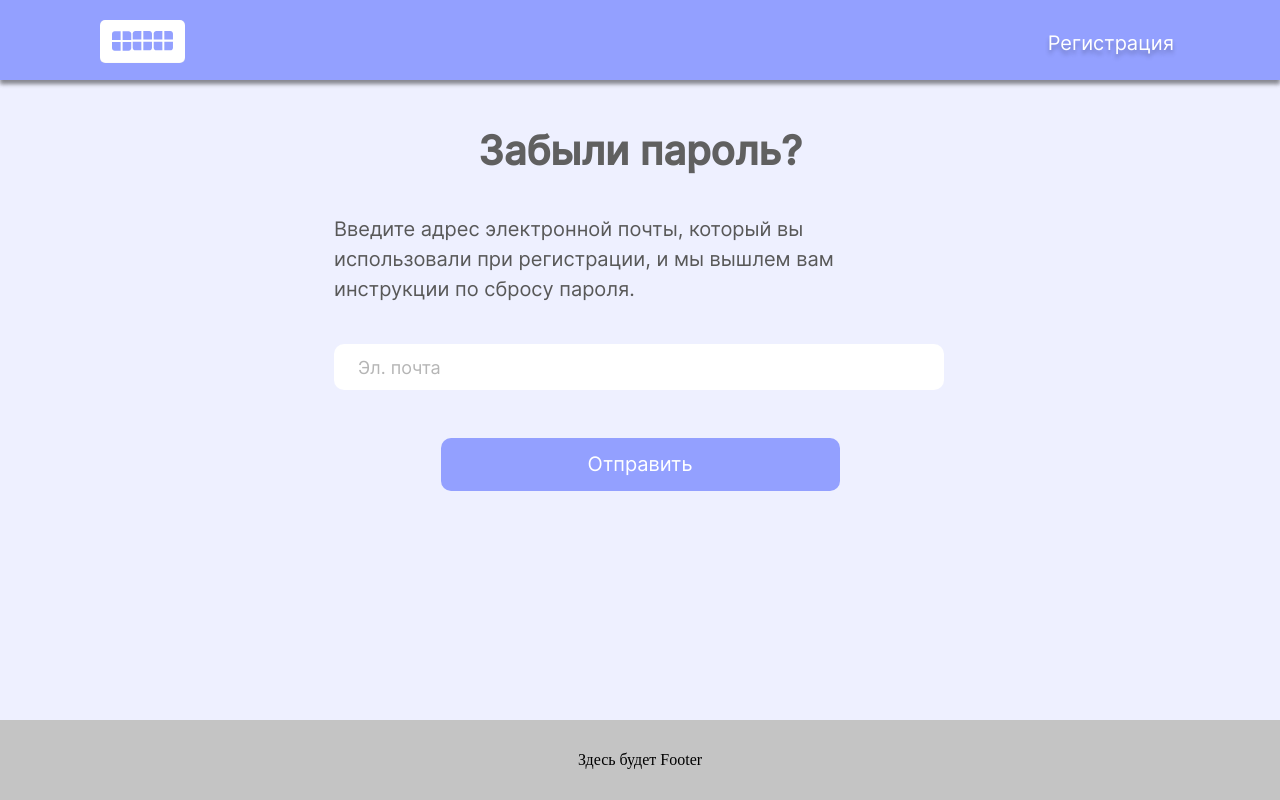
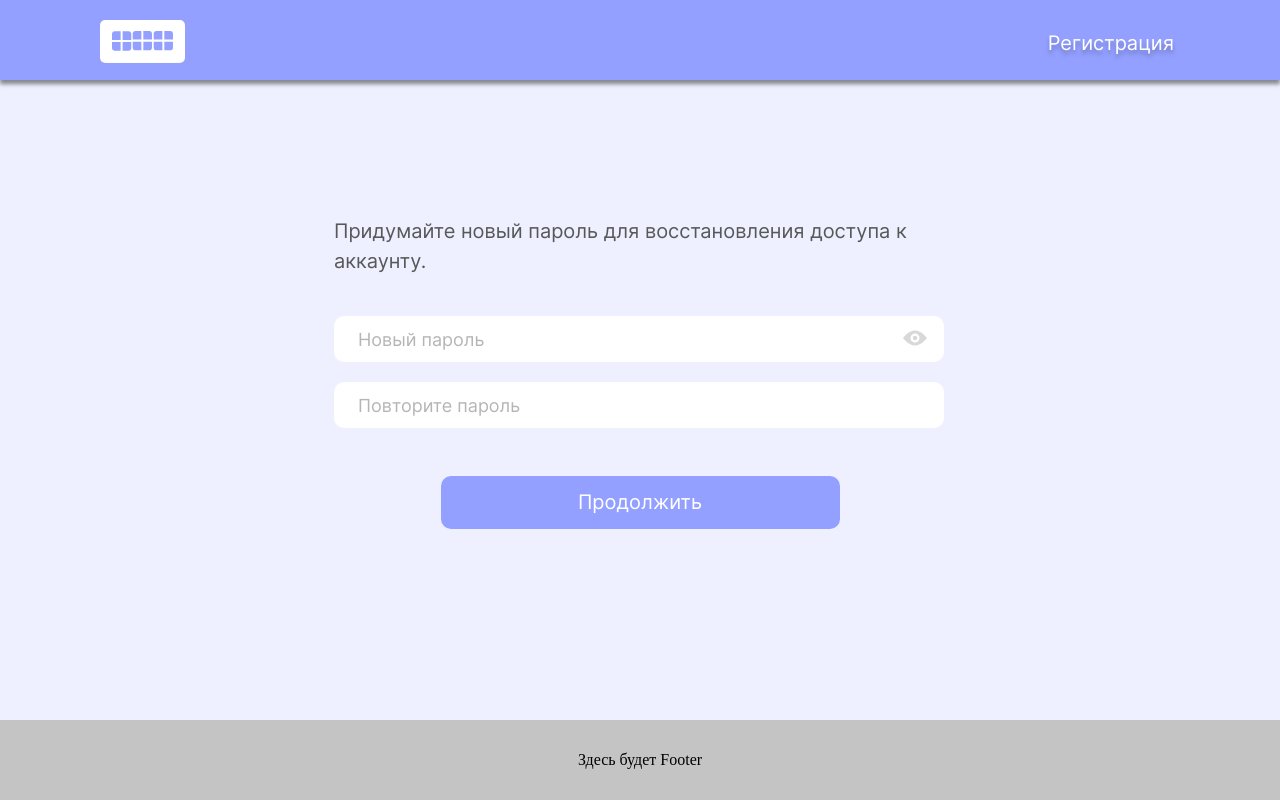
Before and after one commit to tutanhamon667/contract, a React (Create React App) app in the folder frontend/: page /forgot-password in a window 1280 px wide. Both pictures are taken after typing "name@example.com" into the empty fields and a click on the button "Отправить". Built offline with nearby package versions, Linux system fonts and the light colour scheme.

Commit message:
сверстать форму восстановления пароля

```diff
--- a/frontend/src/components/Forms/ForgotPassForm/ForgotPassForm.jsx
+++ b/frontend/src/components/Forms/ForgotPassForm/ForgotPassForm.jsx
@@ -4,7 +4,7 @@ import useFormAndValidation from "../../hooks/useFormAndValidation";
 import InputAuth from "../../InputAuth/InputAuth";
 import "./ForgotPassForm.css";
 
-const ForgotPassForm = () => {
+const ForgotPassForm = ({ func }) => {
   const { values, errors, isValid, handleChange, setValues } =
     useFormAndValidation();
   const handleSubmit = (evt) => {
@@ -16,10 +16,11 @@ const ForgotPassForm = () => {
         email: "",
       });
     }
+    func();
   };
   return (
-    <div className="forgotPass">
-      <form className="forgotPass__form" onSubmit={handleSubmit}>
+    <form className="forgotPass" onSubmit={handleSubmit}>
+      <div className="forgotPass__form">
         <div className="forgotPass__inputContainer">
           <p className="forgotPass__text">
             Введите адрес электронной почты, который вы использовали при
@@ -40,8 +41,8 @@ const ForgotPassForm = () => {
           />
         </div>
         <Button text="Отправить" width={399} type="submit" />
-      </form>
-    </div>
+      </div>
+    </form>
   );
 };
 
--- /dev/null
+++ b/frontend/src/components/Forms/SetNewPassForm/SetNewPassForm.css
@@ -0,0 +1,26 @@
+.setNewPass {
+    max-width: 612px;
+    margin-top: 88px;
+  }
+
+  .setNewPass__form {
+    display: flex;
+    flex-direction: column;
+    align-items: center;
+  }
+
+  .setNewPass__inputContainer {
+    display: flex;
+    flex-direction: column;
+    justify-content: flex-start;
+    margin-bottom: 48px;
+  }
+
+  .setNewPass__text {
+    color: #585858;
+    font-family: "Inter";
+    font-size: 20px;
+    font-weight: 400;
+    line-height: 30px;
+    margin: 0 0 20px;
+  }
--- /dev/null
+++ b/frontend/src/components/Forms/SetNewPassForm/SetNewPassForm.jsx
@@ -0,0 +1,62 @@
+import React from "react";
+import Button from "../../Button/Button";
+import useFormAndValidation from "../../hooks/useFormAndValidation";
+import InputAuth from "../../InputAuth/InputAuth";
+import "./SetNewPassForm.css";
+
+const SetNewPassForm = () => {
+  const [showPassword, setShowPassword] = React.useState(false);
+  const { values, errors, isValid, handleChange, setValues } =
+    useFormAndValidation();
+  const handleSubmit = (evt) => {
+    evt.preventDefault();
+    console.log(values);
+    if (isValid) {
+      setValues({
+        ...values,
+        password: "",
+        confirmPassword: "",
+      });
+    }
+  };
+  const togglePasswordVisibility = () => {
+    setShowPassword(!showPassword);
+  };
+  return (
+    <form className="setNewPass" onSubmit={handleSubmit}>
+      <div className="setNewPass__form">
+        <div className="setNewPass__inputContainer">
+          <p className="setNewPass__text">
+            Придумайте новый пароль для восстановления доступа к аккаунту.
+          </p>
+          <InputAuth
+            placeholder="Новый пароль"
+            type={showPassword ? "text" : "password"}
+            autocomplete="new-password"
+            marginTop={20}
+            width={610}
+            height={46}
+            pass={togglePasswordVisibility}
+            name="password"
+            onChange={handleChange}
+            value={values.password || ""}
+          />
+          <InputAuth
+            placeholder="Повторите пароль"
+            type={showPassword ? "text" : "password"}
+            autocomplete="new-password"
+            marginTop={20}
+            width={610}
+            height={46}
+            name="confirmPassword"
+            onChange={handleChange}
+            value={values.confirmPassword || ""}
+          />
+        </div>
+        <Button text="Продолжить" width={399} type="submit" />
+      </div>
+    </form>
+  );
+};
+
+export default SetNewPassForm;
--- a/frontend/src/pages/ForgotPass/ForgotPass.jsx
+++ b/frontend/src/pages/ForgotPass/ForgotPass.jsx
@@ -1,12 +1,15 @@
 import React from "react";
 import ForgotPassForm from "../../components/Forms/ForgotPassForm/ForgotPassForm";
+import SetNewPassForm from "../../components/Forms/SetNewPassForm/SetNewPassForm";
 
 const ForgotPass = () => {
+  const [isConfirmed, setIsConfirmed] = React.useState(false);
+console.log(isConfirmed);
   return (
     <div className="wrapper">
       <div className="container">
-        <h1 className="title">Забыли пароль?</h1>
-        <ForgotPassForm />
+        {!isConfirmed && <h1 className="title">Забыли пароль?</h1>}
+        {!isConfirmed ? <ForgotPassForm func={()=>setIsConfirmed(true)}/> : <SetNewPassForm/>}
       </div>
     </div>
   );
```
